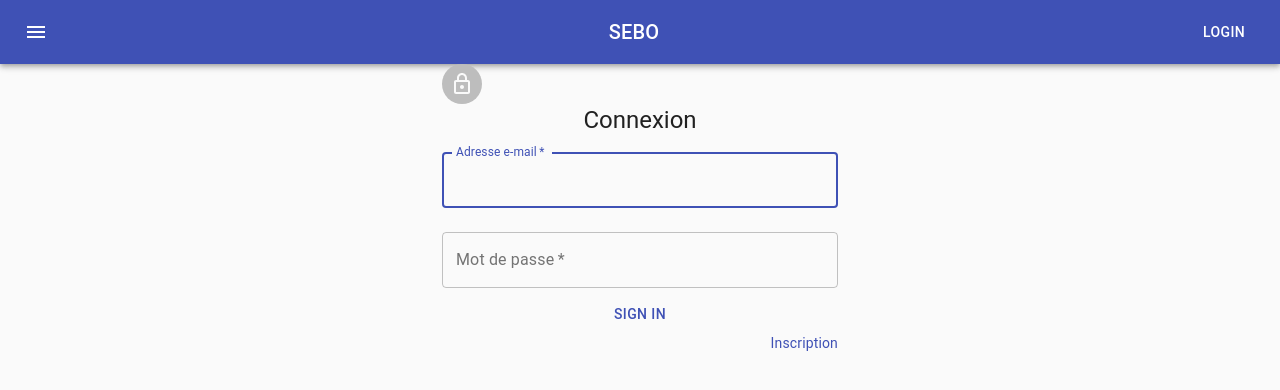
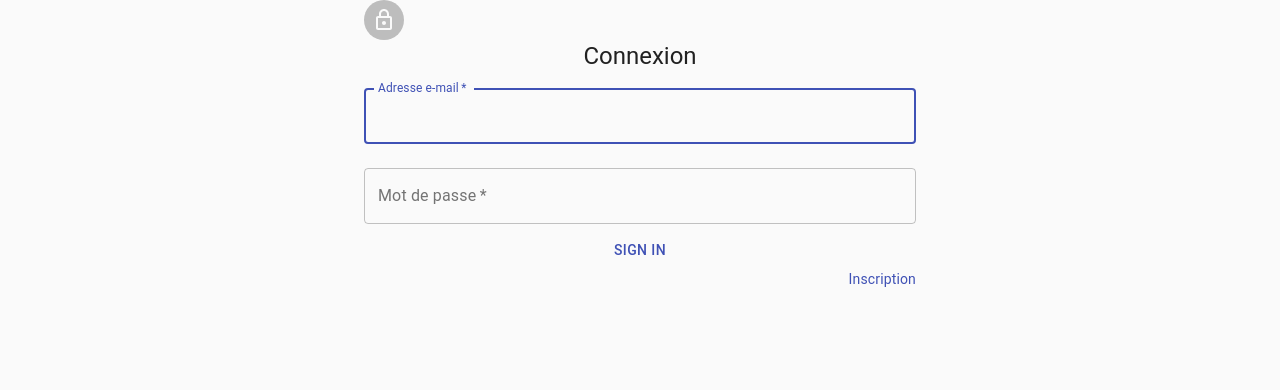
Before and after one commit to HmimssaSoufiane/Catalogue-eCommerce-WithSpringBootAndReact, a React (Create React App) app in the folder catalogue-frontend/catalogue-frontend-reactjs/: page /SignIn in a window 1280 px wide. Shown: the top 390 px of the page. Built offline with nearby package versions, Linux system fonts and the light colour scheme.

Commit message:
clean repo

```diff
--- a/catalogue-frontend/catalogue-frontend-reactjs/src/App.css
+++ b/catalogue-frontend/catalogue-frontend-reactjs/src/App.css
@@ -1,5 +1,6 @@
 .App {
   text-align: center;
+  height: 100vh;
 }
 
 .App-logo {
--- a/catalogue-frontend/catalogue-frontend-reactjs/src/App.js
+++ b/catalogue-frontend/catalogue-frontend-reactjs/src/App.js
@@ -1,7 +1,6 @@
 import React from 'react';
 import './App.css';
 import Welcome from './components/Welcome';
-import ButtonAppBar from './components/ButtonAppBar';
 import { BrowserRouter as Router, Route } from "react-router-dom";
 import Catalogue from './components/Catalogue';
 import SignIn from './components/SignIn';
@@ -11,9 +10,7 @@ function App() {
   return (
     <div className="App">
       <Router>
-        <header>
-          <ButtonAppBar />
-        </header>
+
         <Route path="/" exact component={Welcome} />
         <Route path="/Catalogue" exact component={Catalogue} />
         <Route path="/SignIn" component={SignIn} />
--- a/catalogue-frontend/catalogue-frontend-reactjs/src/components/SignIn.js
+++ b/catalogue-frontend/catalogue-frontend-reactjs/src/components/SignIn.js
@@ -9,13 +9,17 @@ import LockOutlinedIcon from '@material-ui/icons/LockOutlined';
 import Typography from '@material-ui/core/Typography';
 import { withStyles } from '@material-ui/core/styles';
 import Container from '@material-ui/core/Container';
+import { Redirect } from 'react-router-dom'
+
 
 const styles = theme => ({
+
     paper: {
         marginTop: theme.spacing(8),
         display: 'flex',
         flexDirection: 'column',
         alignItems: 'center',
+
     },
     avatar: {
         margin: theme.spacing(1),
@@ -32,10 +36,19 @@ class SignIn extends React.Component {
     state = {
         client: {},
         email: "",
-        motPasse: ""
-
+        motPasse: "",
+        redirect: false
     };
-
+    setRedirect = () => {
+        this.setState({
+            redirect: true
+        })
+    }
+    renderRedirect = () => {
+        if (this.state.redirect) {
+            return <Redirect to='/Catalogue' />
+        }
+    }
     onSubmit = (e) => {
         e.preventDefault();
 
@@ -53,13 +66,20 @@ class SignIn extends React.Component {
 
         fetch("http://localhost:8080/API/Client/signIn", requestOptions)
             .then(response => response.text())
-            .then(result => this.setState({ client: JSON.parse(result) }))
+            .then(result => {
+                //this.setState({ client: JSON.parse(result) })
+                if (result !== "") this.Redirect();
+            })
+
             .catch(error => console.log('error', error));
+
     }
     render() {
         const classes = this.props;
         return (
-            <Container component="main" maxWidth="xs">
+            <div>
+                {this.renderRedirect()}
+                <Container component="main" maxWidth="sm">
                     <CssBaseline />
                     <div className={classes.paper}>
                         <Avatar className={classes.avatar}>
@@ -104,6 +124,7 @@ class SignIn extends React.Component {
                         </form>
                     </div>
                 </Container>
+            </div>
         );
     }
 }
--- a/catalogue-frontend/catalogue-frontend-reactjs/src/components/Welcome.js
+++ b/catalogue-frontend/catalogue-frontend-reactjs/src/components/Welcome.js
@@ -44,7 +44,8 @@ export default function Welcome() {
             <main>
                 {/* Hero unit */}
                 <div className={classes.heroContent}>
-                    <Container maxWidth="sm">
+                    <Container maxWidth="sm" >
+
                         <Typography component="h1" variant="h2" align="center" color="textPrimary" gutterBottom>
                             Bienvenue-vous chez SEBO.
                          </Typography>
```
Lines whose indentation alone changed are shown as unchanged.
